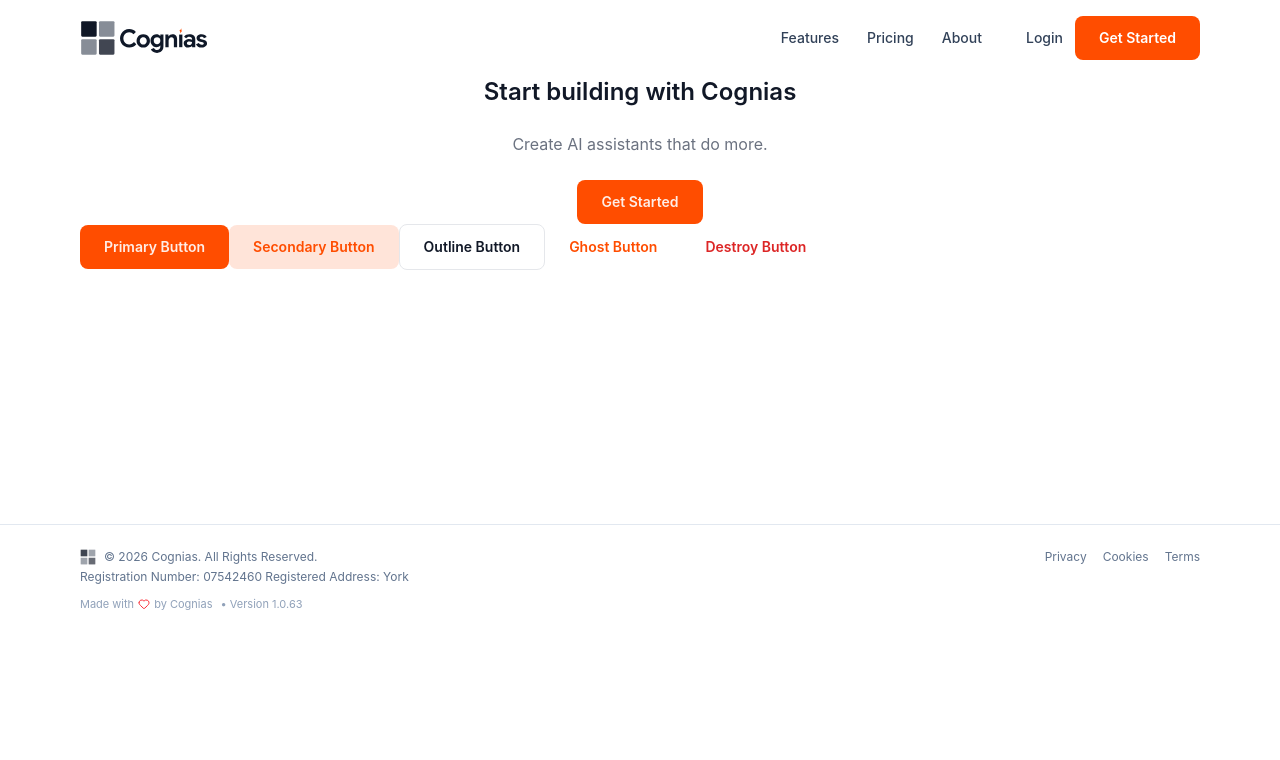
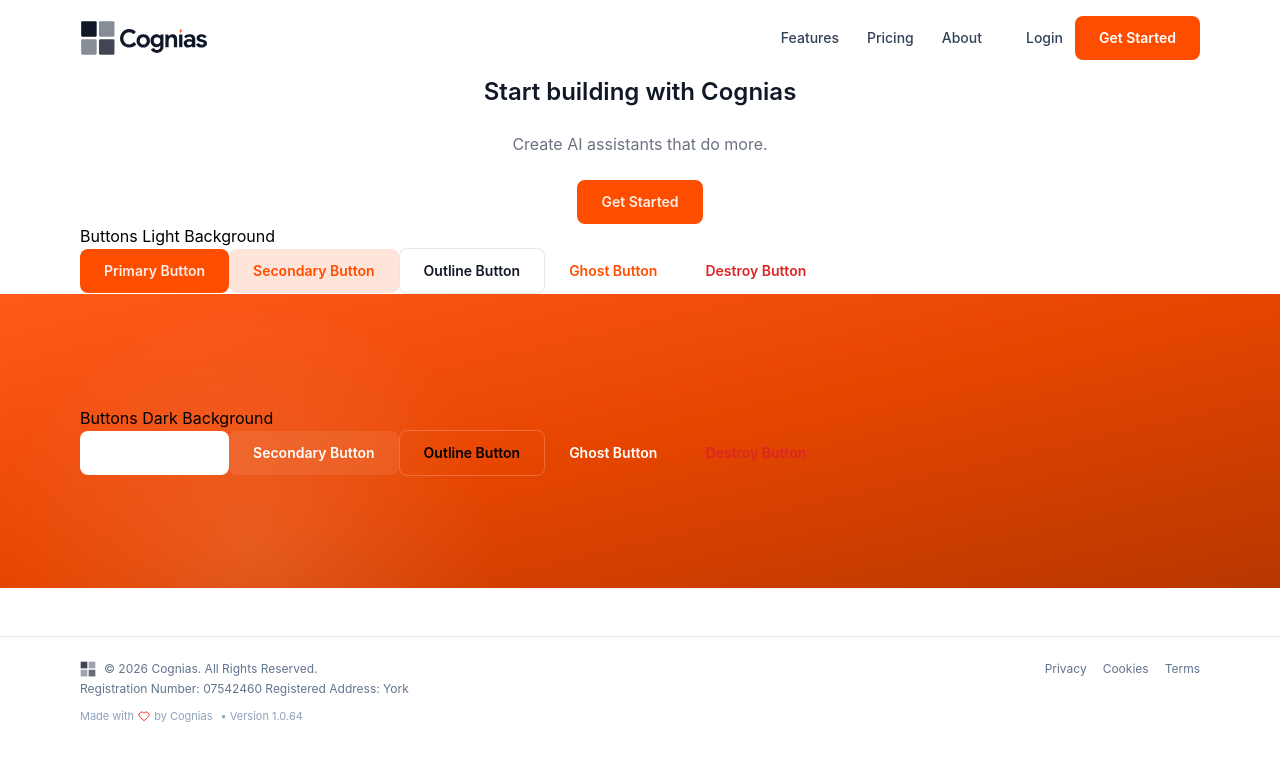
Before and after one commit to prandle/cognias-marketing, a React (Vite) app: page /components in a window 1280 px wide. Shown: the top 760 px of the page. Built offline with nearby package versions, Linux system fonts and the light colour scheme.

Commit message:
UI library

```diff
--- a/src/pages/components.tsx
+++ b/src/pages/components.tsx
@@ -1,4 +1,4 @@
-import { Container } from "../components/layout/index";
+import { Container, FullWidthBand } from "../components/layout/index";
 import { Button } from "../components/ui/index";
 import { GetStarted } from "../components/widgets/index";
 
@@ -11,6 +11,7 @@ export default function ComponentsLibrary() {
     </Container>
 
     <Container>
+      <h2>Buttons Light Background</h2>
         <Button
           variant="primary"
           className="px-6 py-3">
@@ -38,6 +39,36 @@ export default function ComponentsLibrary() {
         </Button>
 
     </Container>
+    <FullWidthBand variant="primary">
+      <h2>Buttons Dark Background</h2>
+        <Button
+          variant="primary"
+          className="px-6 py-3">
+          Primary Button
+        </Button>
+        <Button
+          variant="secondary"
+          className="px-6 py-3">
+          Secondary Button
+        </Button>
+        <Button
+          variant="outline"
+          className="px-6 py-3">
+          Outline Button
+        </Button>
+        <Button
+          variant="ghost"
+          className="px-6 py-3">
+          Ghost Button
+        </Button>
+        <Button
+          variant="destructive"
+          className="px-6 py-3">
+          Destroy Button
+        </Button>
+
+    </FullWidthBand>
+
 </>
 
   )
--- a/src/version.json
+++ b/src/version.json
@@ -1,3 +1,3 @@
 {
-  "build": 63
+  "build": 64
 }
```
Also changed, not shown: 1 other file (tests, documents, lock files or other folders).
